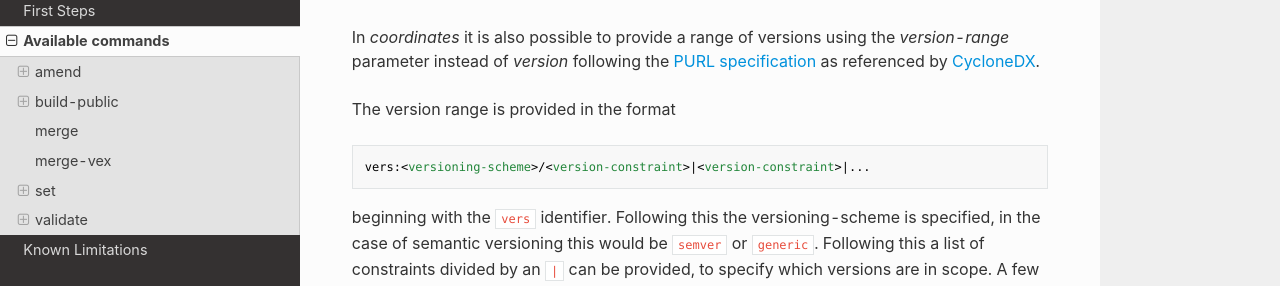
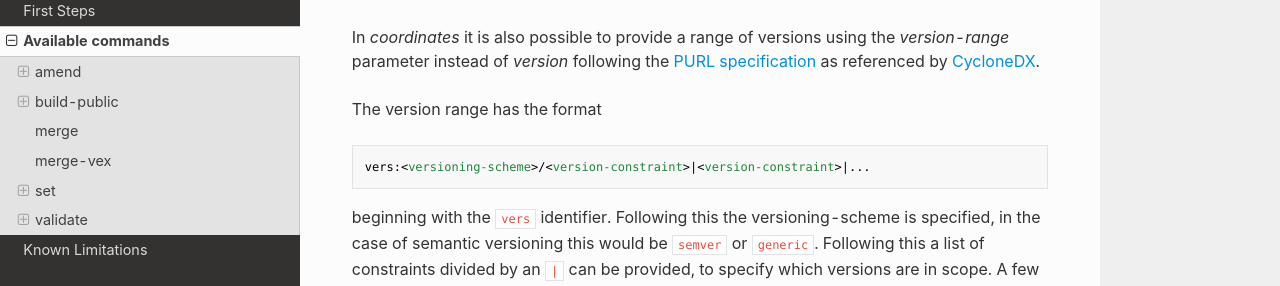
Before and after one commit to Festo-se/cyclonedx-editor-validator, an MkDocs documentation site: the page built from docs/available_commands.md, in a window 1280 px wide and 900 px high, scrolled down 6129 px. Shown: the part 161-447 px from the top of the window. Built offline with MkDocs 1.6.1, drawn with Linux system fonts in a browser that asks for light colours; nearby versions of some CDN libraries; some web fonts are replaced.

Commit message:
docs: grammar

```diff
--- a/docs/available_commands.md
+++ b/docs/available_commands.md
@@ -213,7 +213,7 @@ If *coordinates* are used to identify the target, they must match the component
 
 In *coordinates* it is also possible to provide a range of versions using the *version-range* parameter instead of *version* following the [PURL specification](https://github.com/package-url/purl-spec/blob/version-range-spec/VERSION-RANGE-SPEC.rst) as referenced by [CycloneDX](https://cyclonedx.org/docs/1.6/json/#vulnerabilities_items_affects_items_versions_items_range).
 
-The version range is provided in the format
+The version range has the format
 
     vers:<versioning-scheme>/<version-constraint>|<version-constraint>|...
 
```
